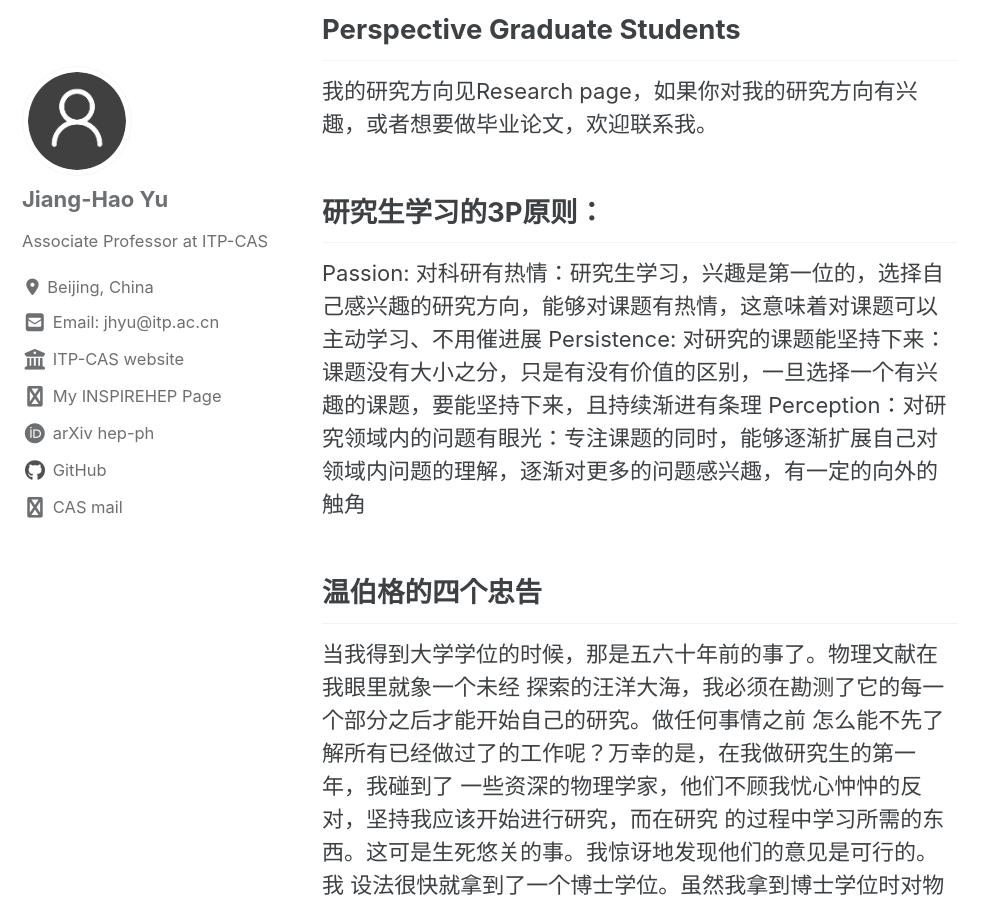
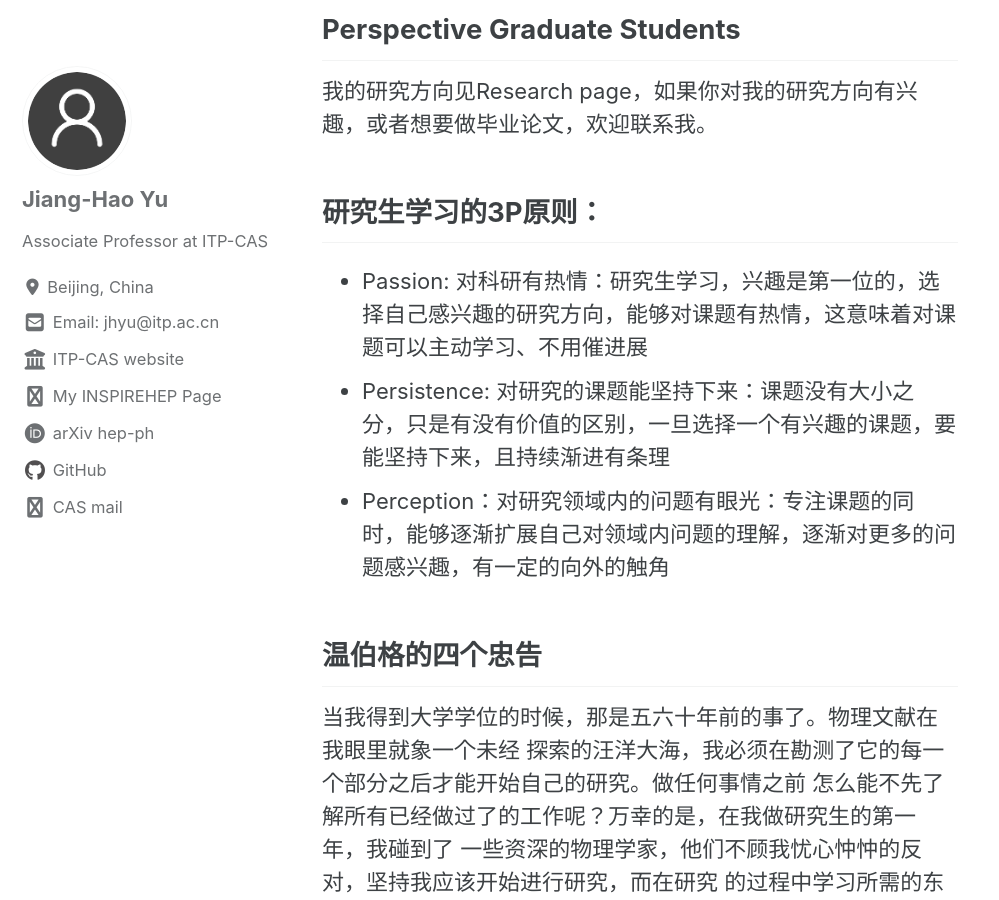
Before and after one commit to jhyu-itp/jhyu-itp.github.io, a Jekyll site: the page built from _pages/science.md, in a window 1280 px wide and 900 px high, scrolled down 585 px. Shown: the whole window, without its empty margins (0-999 px from the left). Built offline with Jekyll 4.4.1, drawn with Linux system fonts in a browser that asks for light colours; cached includes are drawn as plain includes; nearby versions of some CDN libraries; a style sheet for code colours, icons or effects is not loaded; part of the change alters nothing that is shown.

```diff
--- a/_pages/science.md
+++ b/_pages/science.md
@@ -17,9 +17,9 @@ This research group usually has one job opening for postdoctoral associate. Our
 
 ## 研究生学习的3P原则：
 
-Passion: 对科研有热情：研究生学习，兴趣是第一位的，选择自己感兴趣的研究方向，能够对课题有热情，这意味着对课题可以主动学习、不用催进展
-Persistence: 对研究的课题能坚持下来：课题没有大小之分，只是有没有价值的区别，一旦选择一个有兴趣的课题，要能坚持下来，且持续渐进有条理
-Perception：对研究领域内的问题有眼光：专注课题的同时，能够逐渐扩展自己对领域内问题的理解，逐渐对更多的问题感兴趣，有一定的向外的触角
+* Passion: 对科研有热情：研究生学习，兴趣是第一位的，选择自己感兴趣的研究方向，能够对课题有热情，这意味着对课题可以主动学习、不用催进展
+* Persistence: 对研究的课题能坚持下来：课题没有大小之分，只是有没有价值的区别，一旦选择一个有兴趣的课题，要能坚持下来，且持续渐进有条理
+* Perception：对研究领域内的问题有眼光：专注课题的同时，能够逐渐扩展自己对领域内问题的理解，逐渐对更多的问题感兴趣，有一定的向外的触角
 
 
 ## 温伯格的四个忠告
@@ -32,7 +32,7 @@ Perception：对研究领域内的问题有眼光：专注课题的同时，能
 设法很快就拿到了一个博士学位。虽然我拿到博士学位时对物理学还几乎是一无所知。不
 过，我的确得到了一个很大的教益：没有人了解所有的知识，你也不必。
 
-　　另一个忠告就是，如果继续用我的海洋学的比喻的话，当你在大海中搏击而不是沉没
+另一个忠告就是，如果继续用我的海洋学的比喻的话，当你在大海中搏击而不是沉没
 时，应该到波涛汹涌的地方去。19世纪60年代末，我在麻省理工大学教书时，一个学生找
 我说，他想去做广义相对论领域的研究，而不愿意做我所在的领域——“基本粒子物理学
 ”方向的研究，原因是前者的原理已经很清楚，而后者在他看来则是一团乱麻。而在我看
@@ -41,7 +41,7 @@ Perception：对研究领域内的问题有眼光：专注课题的同时，能
 团乱麻梳理出来，将所有的（嗯，几乎所有的）知识纳入一个叫做标准模型的美丽的理论
 之中。我的忠告是：到混乱的地方去，那里才是行动所在的地方。
 
-　　我的第三个忠告可能是最难被接受的。这就是要原谅自己虚掷时光。要求学生们解决
+我的第三个忠告可能是最难被接受的。这就是要原谅自己虚掷时光。要求学生们解决
 的问题都是教授们知道可以得到解决的问题（除非教授非常地残酷）。而且，这些问题在
 科学上是否重要是无关紧要的，必须解决他们以通过考试。但是在现实生活中，知道哪些
 问题重要是非常困难的，而且在历史某一特定时刻你根本无从知道某个问题是否有解。二
@@ -57,12 +57,12 @@ Perception：对研究领域内的问题有眼光：专注课题的同时，能
 科学研究中有点用。比如，科学家会不时因相信从培根到库恩、玻普这些哲学家所提出的
 过分简化的科学模型而受到桎梏。科学史的知识是科学哲学的最好解毒剂。
 
-　　更重要的是，科学史的知识可以使你觉得自己的工作更有意义。作为一个科学家，你
+更重要的是，科学史的知识可以使你觉得自己的工作更有意义。作为一个科学家，你
 很可能不会太富裕，你的朋友和亲人可能也不理解你正在做的事情。而如果你研究的是象
 基本粒子物理学这样的领域，你甚至没有是在从事一种马上就有用的工作所带来的满足。
 但是，认识到你进行的科学工作是历史的一部分则可以给你带来极大的满足。
 
-　　看看100年前，1903年。谁是1903年大英帝国的首相、谁是1903年美利坚合众国的总统
+看看100年前，1903年。谁是1903年大英帝国的首相、谁是1903年美利坚合众国的总统
 在现在看来有多重要呢？真正凸现出重要性的是1903年Ernest Rutherford 和Frederick
 Soddy 在McGill 大学揭示了放射性的本质。这一工作（当然！）有实际的应用，但更加重
 要的是其文化含义。对放射性的理解使物理学家能够解释为什么几百万年以后太阳和地心
```
